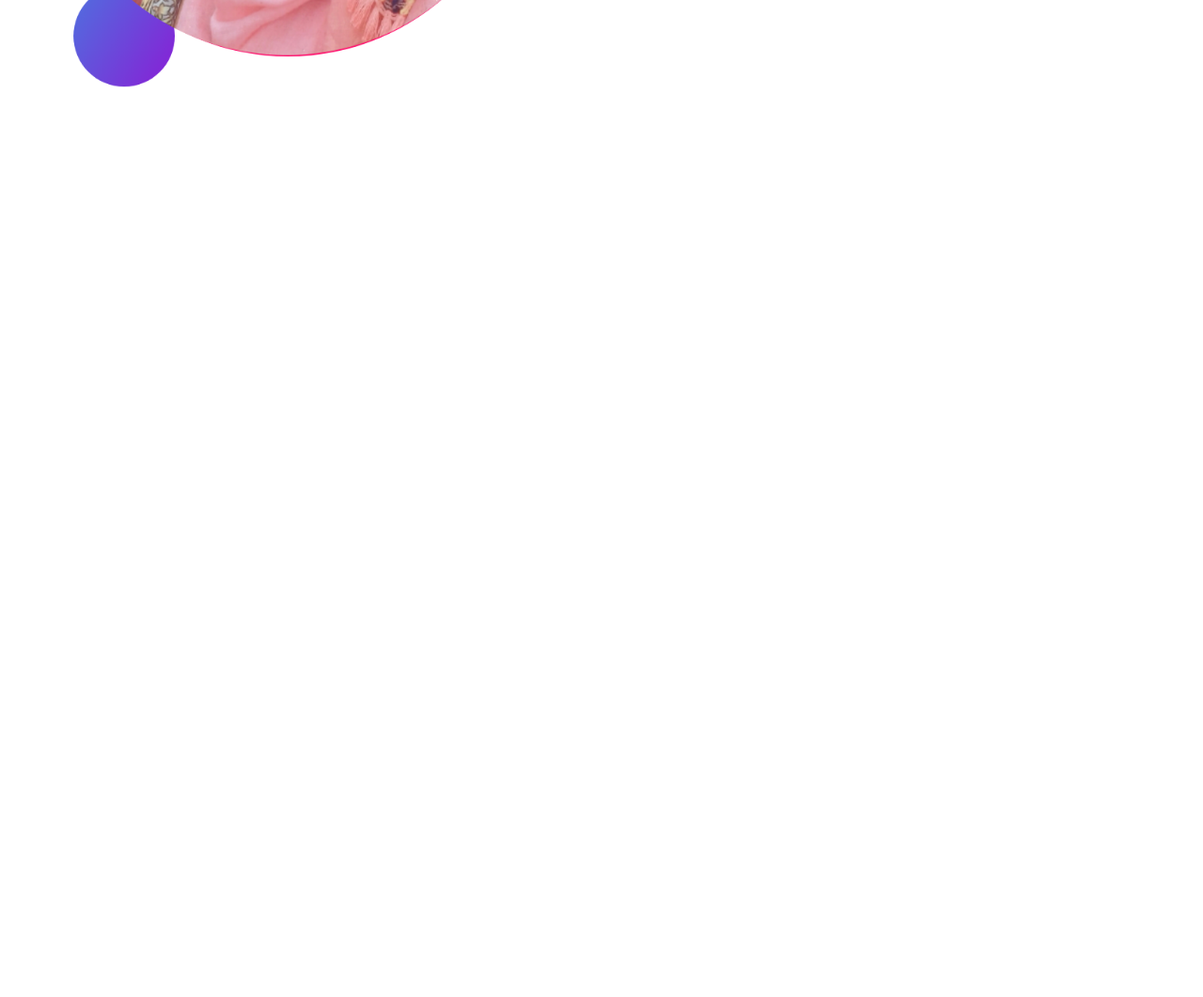
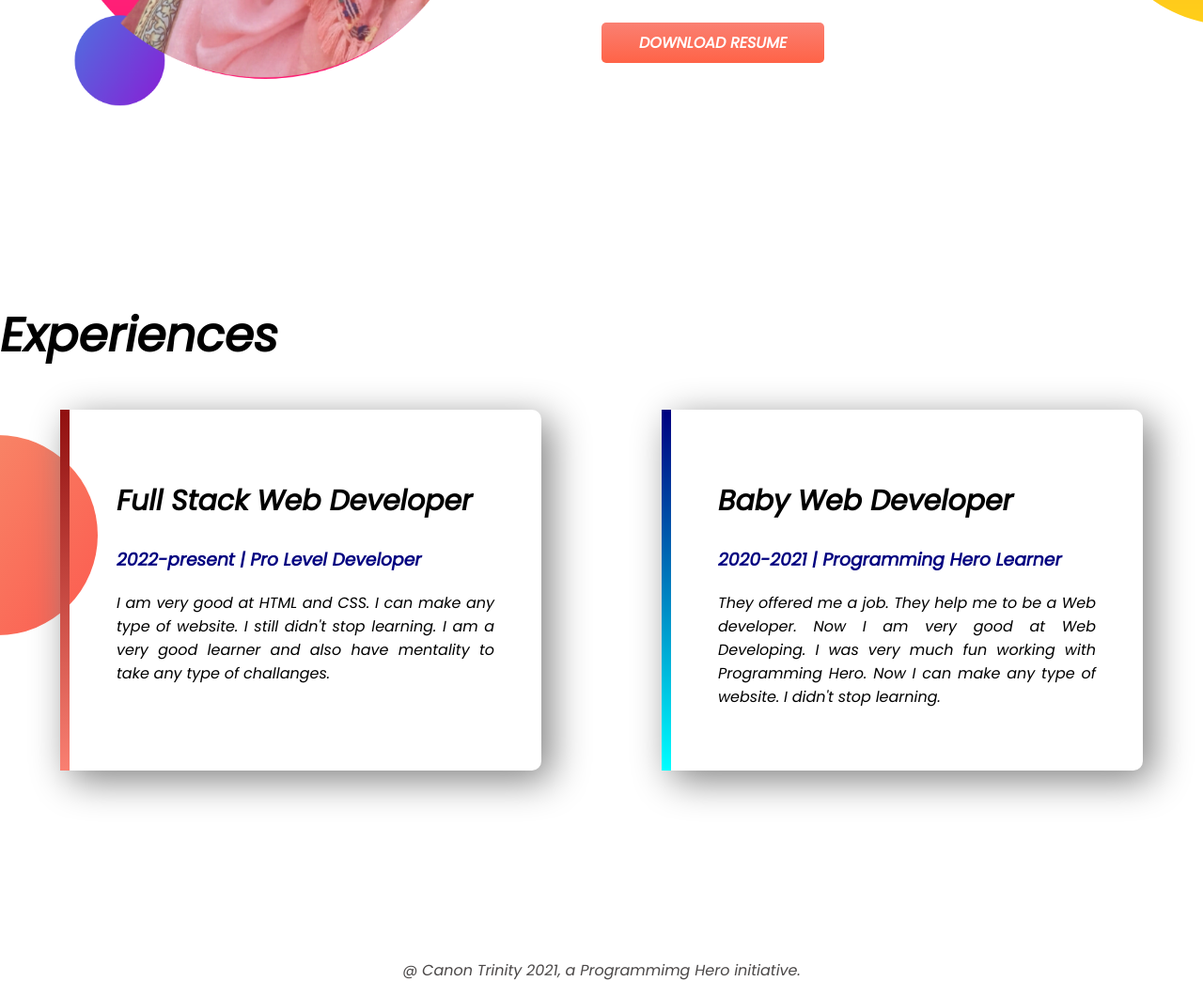
Before and after one commit to shaery/developer-portfolio, a plain HTML site: page index.html in a window 1280 px wide. Shown: the part 1299-2360 px from the top of the page at 94% size. Before the commit the page ends 1599 px from the top, so only its background shows below. Drawn offline with Linux system fonts and the light colour scheme.

Commit message:
Footer Added

```diff
--- a/index.html
+++ b/index.html
@@ -13,7 +13,7 @@
 </head>
 
 <body>
-    <section class="top-banner">
+    <section class="top-banner flexible-container">
         <div class="pri">
             <h1>Welcome To</h1>
             <h1><span id="xack">Canon Trinity</span> World!!!</h1>
@@ -37,7 +37,7 @@
     </section>
 
 
-    <section class="dream-big">
+    <section class="dream-big flexible-container">
         <div class="shaery">
             <img src="images/prity2.png" alt="Shaery Akter Prity's 2nd picture">
         </div>
@@ -46,7 +46,8 @@
             <h1>Dream To Be</h1>
             <h3>A Web Developer!!!</h3>
 
-            <p>I have learned C, C++, HTML, CSS and Git. I have solved problems at different Online Judges. I am well at
+            <p id="dream">I have learned C, C++, HTML, CSS and Git. I have solved problems at different Online Judges. I
+                am well at
                 C++ than any other programming languages.I'm stidying B.Sc in Computer Science and Engineering at
                 Daffodil International University from 2018 till now.</p> <br> <br>
             <a class="link-button" target="blank"
@@ -54,6 +55,32 @@
                 RESUME</a>
         </div>
     </section>
+
+    <section class="experience-area">
+        <h1>Experiences</h1>
+        <div class="flexible-container">
+            <div id="developer" class="experience-item">
+                <h2>Full Stack Web Developer</h2>
+                <h3 class="color">2022-present | Pro Level Developer</h3>
+                <p>I am very good at HTML and CSS. I can make any type of website. I still didn't stop learning. I am a
+                    very
+                    good
+                    learner and also have mentality to take any type of challanges.</p>
+            </div>
+            <div id="baby-developer" class="experience-item">
+                <h2>Baby Web Developer</h2>
+                <h3 class="color">2020-2021 | Programming Hero Learner</h3>
+                <p>They offered me a job. They help me to be a Web developer. Now I am very good at Web Developing. I
+                    was
+                    very much fun working with Programming Hero. Now I can make any type of
+                    website. I didn't stop learning.</p>
+            </div>
+        </div>
+    </section>
+
+    <footer>
+        <p>@ Canon Trinity 2021, a Programmimg Hero initiative.</p>
+    </footer>
 </body>
 
 </html>
--- a/style.css
+++ b/style.css
@@ -4,7 +4,7 @@ body{
 }
 
 h1{
-    font-size: 40px;
+    font-size: 50px;
     font-style: bold;
 }
 
@@ -12,7 +12,7 @@ h1{
     color: tomato;
 }
 
-section{
+.flexible-container{
     display: flex;
     margin-bottom: 200px;
 }
@@ -51,7 +51,8 @@ p{
 }
 
 .shaery img{
-    width: 90%;
+    padding-left: 10px;
+    width: 80%;
 }
 
 .dream-big{
@@ -59,3 +60,47 @@ p{
     background-repeat: no-repeat;
     background-position: right;
 }
+
+#dream{
+    padding-right: 150px;
+}
+
+.color{
+    color: navy;
+}
+
+.experience-item{
+    box-shadow: 10px 10px 40px gray;
+    width: 40%;
+    margin-left: 5%;
+    margin-right: 5%;
+    padding: 50px;
+    border-radius: 10px;
+}
+
+h2{
+    font-size: 30px;
+}
+
+.experience-area{
+    background-image: url(images/exp-bg.png);
+    background-repeat: no-repeat;
+    background-position: left;
+}
+
+#developer{
+    border-left: 10px solid;
+    border-image: linear-gradient(rgb(144, 15, 15),salmon);
+    border-image-slice: 1;
+}
+
+#baby-developer{
+    border-left: 10px solid;
+    border-image: linear-gradient(navy, cyan);
+    border-image-slice: 1;
+}
+
+footer p{
+    text-align: center;
+    color: rgb(75, 72, 72);
+}
```
Also changed, not shown: images/jhankar.png (deleted), images/jhankar2.png (deleted), showOff/IMG-20210129-WA0037-removebg-preview.png (deleted), showOff/IMG_2426-removebg-preview.png (deleted), showOff/MYXJ_20190816111145_fast-1-removebg-preview.png (deleted).
